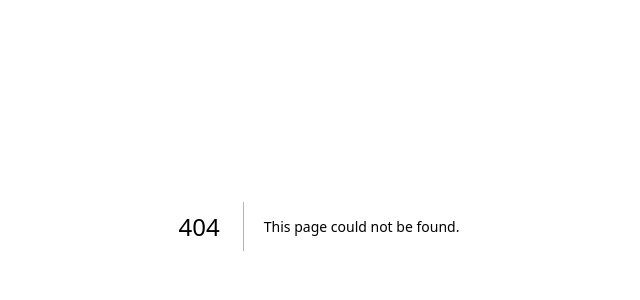
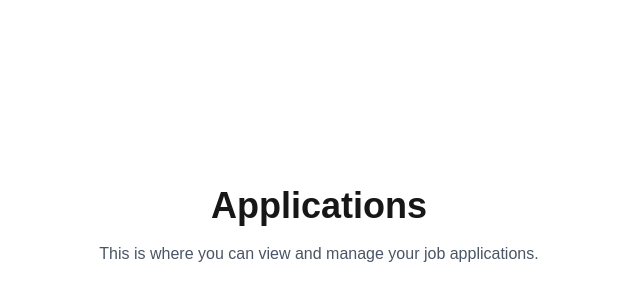
Before and after one commit to omerfarukcelik/jobtracks-ai, a Next.js app in the folder frontend/: page /applications in a window 1280 px wide. Before the commit this address had no page. Shown: the part 174-474 px from the top of the page, without its empty margins (321-961 px from the left). Built offline with nearby package versions, Linux system fonts and the light colour scheme.

Commit message:
feat: add initial frontend route and folder structure

```diff
--- /dev/null
+++ b/frontend/src/app/applications/page.tsx
@@ -0,0 +1,12 @@
+export default function ApplicationsPage() {
+    return (
+        <main className="min-h-screen flex items-center justify-center">
+            <div className="text-center">
+                <h1 className="text-4xl font-bold">Applications</h1>
+                <p className="mt-4 text-gray-600">
+                    This is where you can view and manage your job applications.
+                </p>
+            </div>
+        </main>
+    );
+}
--- /dev/null
+++ b/frontend/src/app/dashboard/page.tsx
@@ -0,0 +1,12 @@
+export default function DashboardPage() {
+    return (
+        <main className="min-h-screen flex items-center justify-center">
+            <div className="text-center">
+                <h1 className="text-4xl font-bold">Dashboard</h1>
+                <p className="mt-4 text-gray-600">
+                    This is your personal dashboard.
+                </p>
+            </div>
+        </main>
+    );
+}
--- /dev/null
+++ b/frontend/src/app/login/page.tsx
@@ -0,0 +1,12 @@
+export default function LoginPage() {
+    return (
+        <main className="min-h-screen flex items-center justify-center">
+            <div className="text-center">
+                <h1 className="text-4xl font-bold">Login</h1>
+                <p className="mt-4 text-gray-600">
+                    Please enter your credentials to log in.
+                </p>
+            </div>
+        </main>
+    );
+}
--- /dev/null
+++ b/frontend/src/app/register/page.tsx
@@ -0,0 +1,12 @@
+export default function RegisterPage() {
+    return (
+        <main className="min-h-screen flex items-center justify-center">
+            <div className="text-center">
+                <h1 className="text-4xl font-bold">Register</h1>
+                <p className="mt-4 text-gray-600">
+                    Please fill in the form to create an account.
+                </p>
+            </div>
+        </main>
+    );
+}
```
